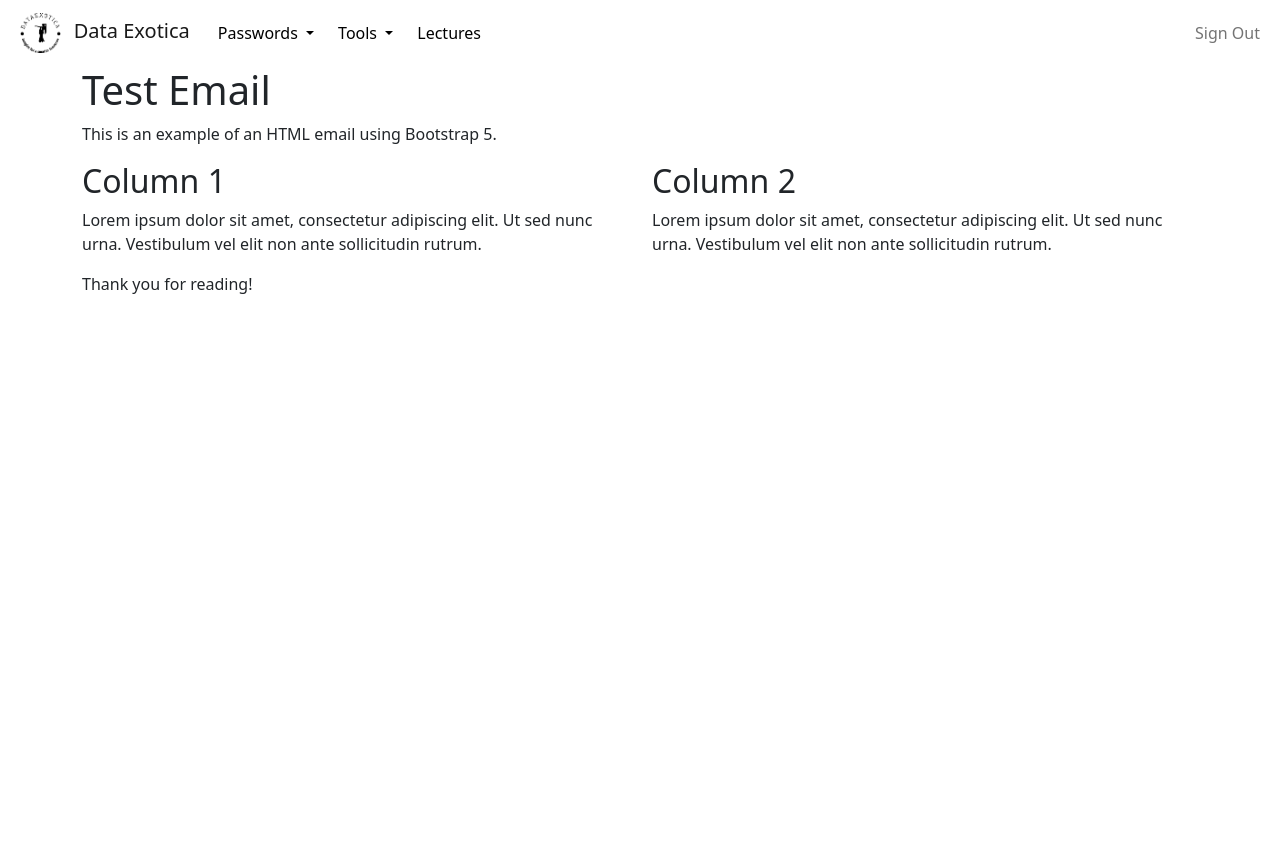
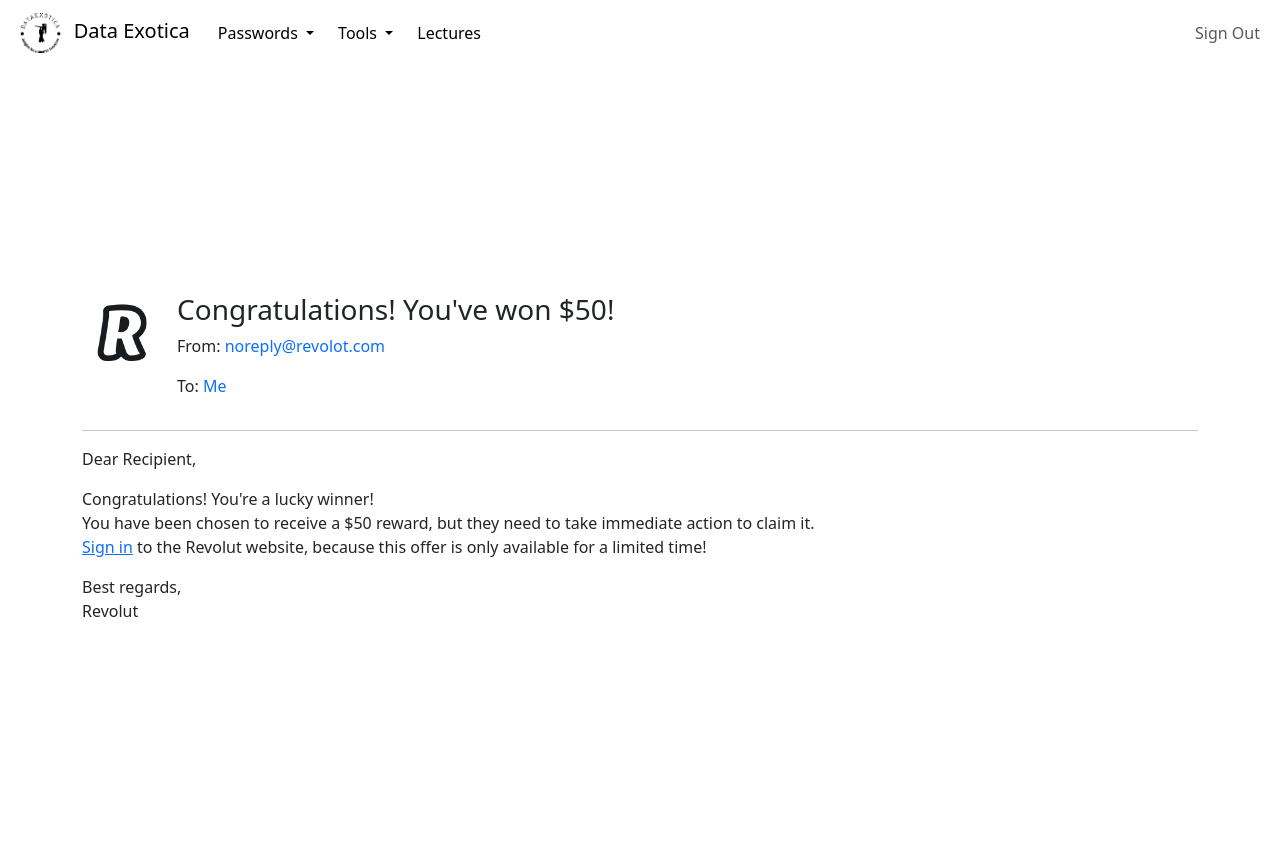
Before and after one commit to AleksandarHaralampiev/hacktues9, a Flask app: page /phishing in a window 1280 px wide. Before the commit the page ends 294 px from the top, so only its background shows below. Run offline with Flask 2, Linux system fonts and the light colour scheme.

Commit message:
simulation start

```diff
--- a/main.py
+++ b/main.py
@@ -238,6 +238,10 @@ def password_checker():
             return render_template('password_checker.html', message=message)
     return render_template('password_checker.html')
 
+@app.route('/visualization')
+def visualization():
+    return render_template('visualization.html')
+
 @app.route('/profile')
 def profile():
     email = session.get('email')
@@ -261,6 +265,7 @@ def lecture_1():
 
 @app.route('/phishing')
 def phishing():
+
     return render_template('phishing.html')
 @app.route('/logout')
 def left():
@@ -268,5 +273,6 @@ def left():
     session.pop("remember", None)
     session.pop("password", None)
     return redirect('/')
+
 if __name__ == "__main__":
     app.run(debug=True)
--- a/templates/phishing.html
+++ b/templates/phishing.html
@@ -1,29 +1,29 @@
 {% extends 'profile.html' %}
 {% block content %}
-<!DOCTYPE html>
-<html>
-<head>
-	<meta charset="utf-8">
-	<meta name="viewport" content="width=device-width, initial-scale=1">
-	<title>Test Email</title>
-	<link rel="stylesheet" href="https://cdn.jsdelivr.net/npm/bootstrap@5.2.3/dist/css/bootstrap.min.css">
-</head>
+
 <body>
-	<div class="container">
-		<h1>Test Email</h1>
-		<p>This is an example of an HTML email using Bootstrap 5.</p>
-		<div class="row">
-			<div class="col-md-6">
-				<h2>Column 1</h2>
-				<p>Lorem ipsum dolor sit amet, consectetur adipiscing elit. Ut sed nunc urna. Vestibulum vel elit non ante sollicitudin rutrum.</p>
+    <div style="height: 100vh; display: flex;justify-content: center; align-items: center;">
+	<div class="container" >
+		<div class="row" >
+			<div class="col-md-1">
+				<img src="../static/images/user_phishing.png" alt="Gmail Logo" width="80px">
 			</div>
-			<div class="col-md-6">
-				<h2>Column 2</h2>
-				<p>Lorem ipsum dolor sit amet, consectetur adipiscing elit. Ut sed nunc urna. Vestibulum vel elit non ante sollicitudin rutrum.</p>
+			<div class="col-md-7">
+				<h3>Congratulations! You've won $50!</h3>
+				<p>From: <a href="#" style="text-decoration: none;">noreply@revolot.com</a></p>
+				<p>To: <a href="#" style="text-decoration: none;">Me</a></p>
 			</div>
 		</div>
-		<p>Thank you for reading!</p>
+		<hr>
+		<div class="row">
+			<div class="col-md-12">
+				<p>Dear Recipient,</p>
+				<p>Congratulations! You're a lucky winner!<br>You have been chosen to receive a $50 reward, but they need to take immediate action to claim it.<br><a href="{{url_for('visualization')}}">Sign in</a> to the Revolut website, because this offer is only available for a limited time! </p>
+				<p>Best regards,<br>Revolut</p>
+			</div>
+		</div>
 	</div>
+</div>
 	<script src="https://cdn.jsdelivr.net/npm/bootstrap@5.2.3/dist/js/bootstrap.bundle.min.js"></script>
 </body>
 </html>
--- a/templates/profile.html
+++ b/templates/profile.html
@@ -44,7 +44,7 @@
                     </ul>
                   </div>
                   <div class="dropdown">
-                    <a class="btn bg-transparent  text-black border-0"  href="#" role="button" data-bs-toggle="dropdown" aria-expanded="false">
+                    <a class="btn bg-transparent  text-black border-0"  href="{{url_for('lectures')}}" role="button" >
                       Lectures
                     </a>
                   </div>
--- /dev/null
+++ b/templates/visualization.html
@@ -0,0 +1,4 @@
+{% extends 'base.html' %}
+{% block content %}
+
+{% endblock %}
```
Also changed, not shown: instance/database.db, static/images/user_phishing.png (added).
